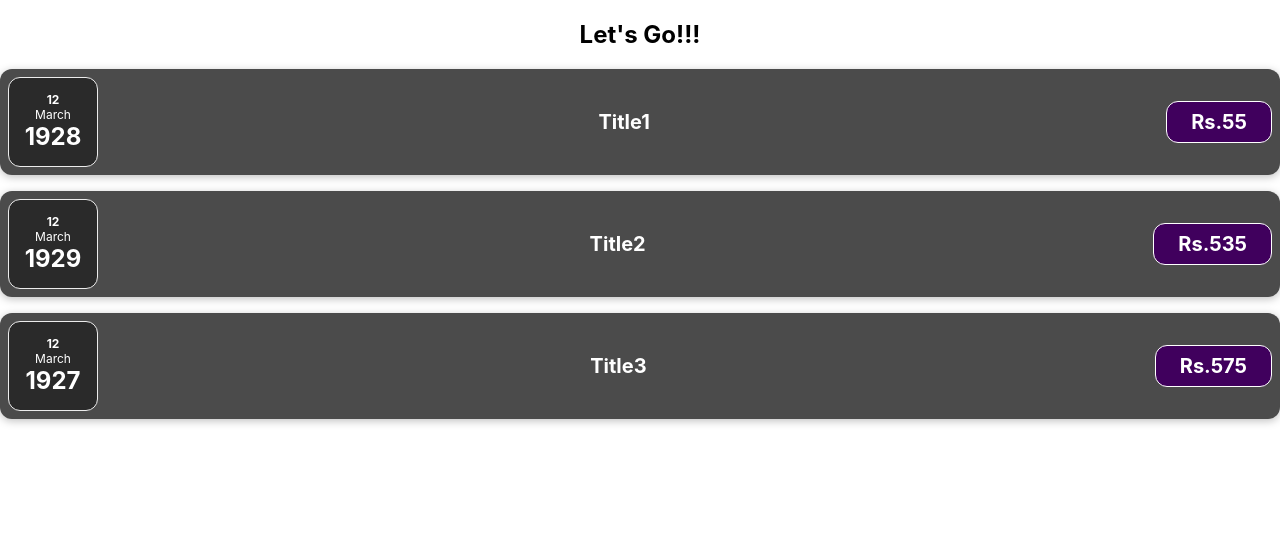
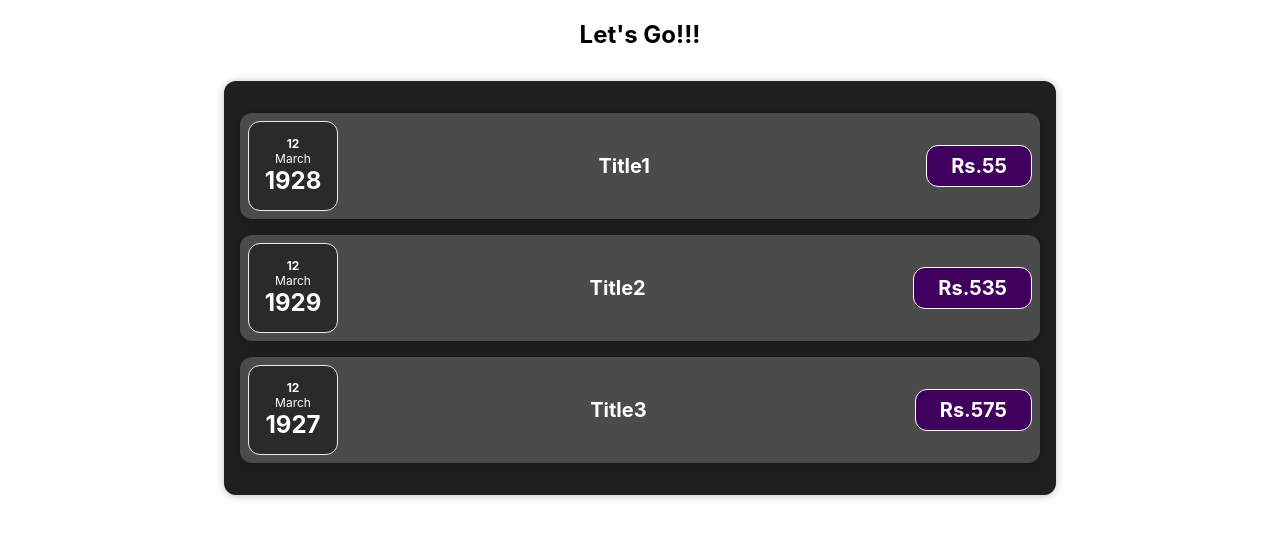
Before and after one commit to gopsey/my-react-learn, a React (Create React App) app: page / in a window 1280 px wide. Shown: the top 538 px of the page. Built offline with nearby package versions, Linux system fonts and the light colour scheme.

Commit message:
added css for Expenses and updated the assignment exercise

```diff
--- a/src/App.css
+++ b/src/App.css
@@ -1,38 +1,3 @@
 .App {
   text-align: center;
 }
-
-.App-logo {
-  height: 40vmin;
-  pointer-events: none;
-}
-
-@media (prefers-reduced-motion: no-preference) {
-  .App-logo {
-    animation: App-logo-spin infinite 20s linear;
-  }
-}
-
-.App-header {
-  background-color: #282c34;
-  min-height: 100vh;
-  display: flex;
-  flex-direction: column;
-  align-items: center;
-  justify-content: center;
-  font-size: calc(10px + 2vmin);
-  color: white;
-}
-
-.App-link {
-  color: #61dafb;
-}
-
-@keyframes App-logo-spin {
-  from {
-    transform: rotate(0deg);
-  }
-  to {
-    transform: rotate(360deg);
-  }
-}
--- a/src/App.js
+++ b/src/App.js
@@ -1,7 +1,5 @@
-import logo from './logo.svg';
 import './App.css';
-
-import ExpenseItem from './components/ExpenseItem';
+import Expenses from "./components/Expenses";
 
 function App() {
   const expenses = [
@@ -13,9 +11,7 @@
   return (
     <div className="App">
       <h2>Let's Go!!!</h2>
-      {
-        expenses.map(ele => <ExpenseItem expenses={ele} />)
-      }
+      <Expenses expenses={expenses} />
     </div>
   );
 }
--- /dev/null
+++ b/src/components/Expenses.css
@@ -0,0 +1,9 @@
+.expenses {
+   padding: 1rem;
+   background-color: rgb(31, 31, 31);
+   margin: 2rem auto;
+   width: 50rem;
+   max-width: 95%;
+   border-radius: 12px;
+   box-shadow: 0 1px 8px rgba(0, 0, 0, 0.25);
+ }
--- /dev/null
+++ b/src/components/Expenses.js
@@ -0,0 +1,16 @@
+import "./Expenses.css";
+import ExpenseItem from "./ExpenseItem";
+
+function Expenses(props) {
+   const expenses = props.expenses;
+
+   return (
+      <div className="expenses">
+         {
+            expenses.map(ele => <ExpenseItem expenses={ele} />)
+         }
+      </div>
+   );
+}
+
+export default Expenses;
```
